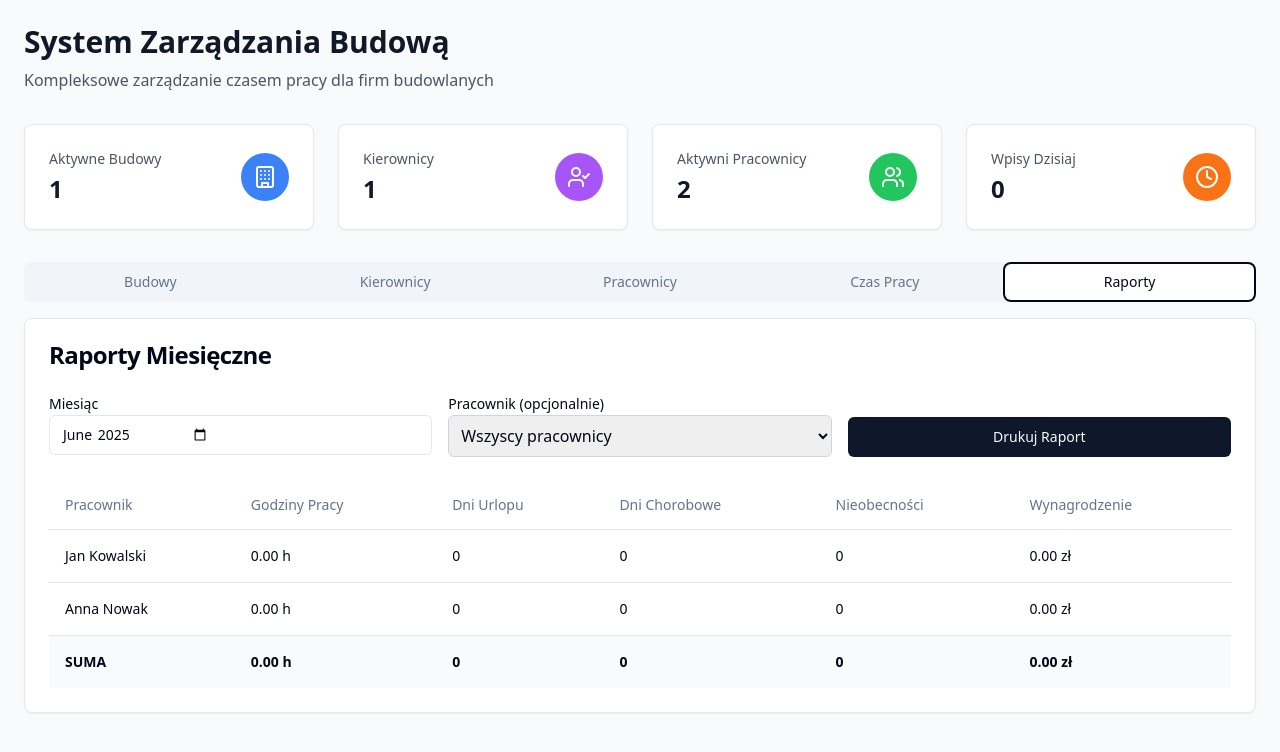
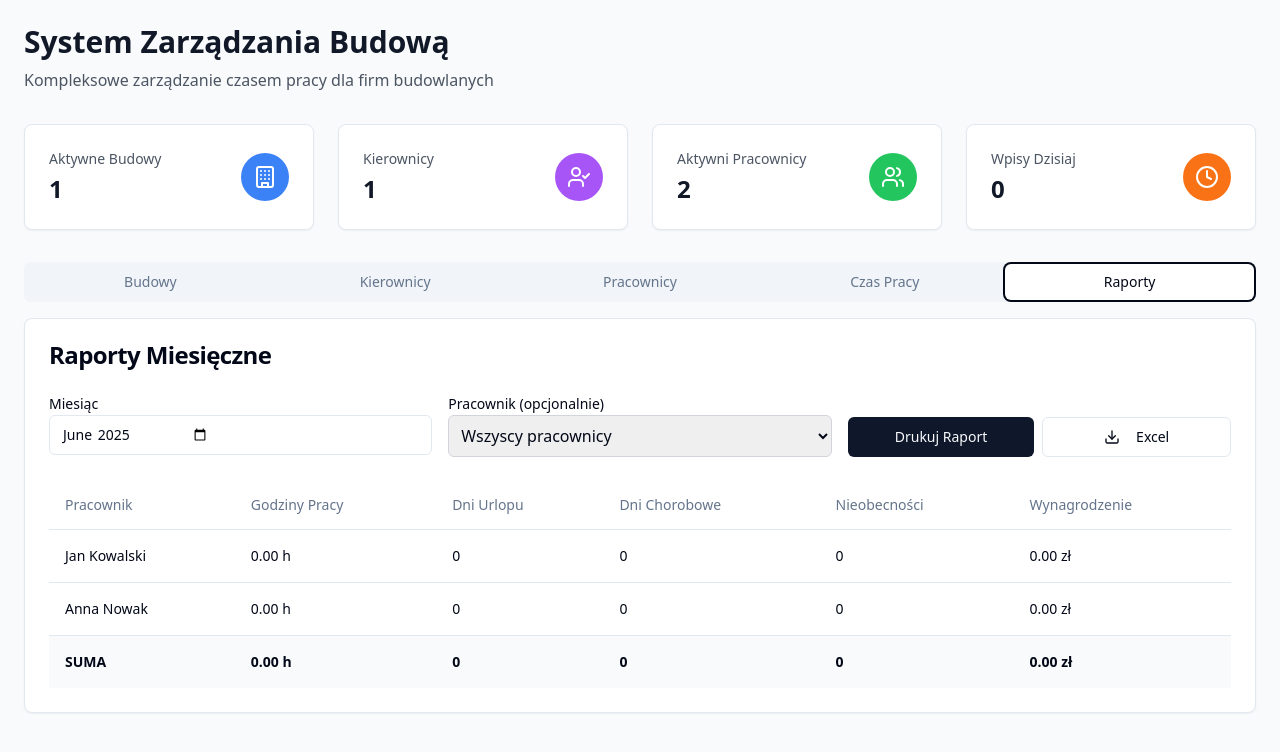
Before and after one commit to WXm992/czas-pracy, a React (Vite) app: page / in a window 1280 px wide. Both pictures are taken after a click on the tab "Raporty". Shown: the top 752 px of the page. Built offline with nearby package versions, Linux system fonts and the light colour scheme.

Commit message:
Add Excel report generation
Implement Excel report generation with employee, work hours, vacation, and sick leave information.

```diff
--- a/package.json
+++ b/package.json
@@ -59,6 +59,7 @@
     "tailwind-merge": "^2.5.2",
     "tailwindcss-animate": "^1.0.7",
     "vaul": "^0.9.3",
+    "xlsx": "^0.18.5",
     "zod": "^3.23.8"
   },
   "devDependencies": {
--- a/src/components/ReportsView.tsx
+++ b/src/components/ReportsView.tsx
@@ -1,10 +1,11 @@
-
 import React, { useState } from 'react';
 import { Card, CardContent, CardHeader, CardTitle } from '@/components/ui/card';
 import { Button } from '@/components/ui/button';
 import { Input } from '@/components/ui/input';
 import { Label } from '@/components/ui/label';
 import { Table, TableBody, TableCell, TableHead, TableHeader, TableRow } from '@/components/ui/table';
+import { Download } from 'lucide-react';
+import * as XLSX from 'xlsx';
 
 interface Employee {
   id: string;
@@ -73,6 +74,50 @@ const ReportsView: React.FC<ReportsViewProps> = ({ employees, timeEntries }) =>
     }).filter(report => !selectedEmployee || report.employee.id === selectedEmployee);
   };
 
+  const exportToExcel = () => {
+    const monthlyData = getMonthlyReport();
+
+    const excelData = monthlyData.map(report => ({
+      'Pracownik': `${report.employee.firstName} ${report.employee.lastName}`,
+      'Stanowisko': report.employee.position,
+      'Godziny Pracy': report.workHours,
+      'Dni Urlopu': report.vacationDays,
+      'Dni Chorobowe': report.sickDays,
+      'Nieobecności': report.absenceDays,
+      'Wynagrodzenie (zł)': report.salary
+    }));
+
+    // Dodaj wiersz z sumami
+    if (monthlyData.length > 1) {
+      const totalRow = {
+        'Pracownik': 'SUMA',
+        'Stanowisko': '',
+        'Godziny Pracy': monthlyData.reduce((sum, r) => sum + parseFloat(r.workHours), 0).toFixed(2),
+        'Dni Urlopu': monthlyData.reduce((sum, r) => sum + r.vacationDays, 0),
+        'Dni Chorobowe': monthlyData.reduce((sum, r) => sum + r.sickDays, 0),
+        'Nieobecności': monthlyData.reduce((sum, r) => sum + r.absenceDays, 0),
+        'Wynagrodzenie (zł)': totalSalary.toFixed(2)
+      };
+      excelData.push(totalRow);
+    }
+
+    const worksheet = XLSX.utils.json_to_sheet(excelData);
+    const workbook = XLSX.utils.book_new();
+
+    // Dodaj nagłówek z informacją o okresie
+    const [year, month] = selectedMonth.split('-');
+    const monthNames = [
+      'Styczeń', 'Luty', 'Marzec', 'Kwiecień', 'Maj', 'Czerwiec',
+      'Lipiec', 'Sierpień', 'Wrzesień', 'Październik', 'Listopad', 'Grudzień'
+    ];
+    const monthName = monthNames[parseInt(month) - 1];
+
+    XLSX.utils.book_append_sheet(workbook, worksheet, `Raport ${monthName} ${year}`);
+
+    const fileName = `Raport_${monthName}_${year}.xlsx`;
+    XLSX.writeFile(workbook, fileName);
+  };
+
   const monthlyData = getMonthlyReport();
   const totalSalary = monthlyData.reduce((sum, report) => sum + parseFloat(report.salary), 0);
 
@@ -109,12 +154,21 @@ const ReportsView: React.FC<ReportsViewProps> = ({ employees, timeEntries }) =>
                 ))}
               </select>
             </div>
-            <div className="flex items-end">
+            <div className="flex items-end gap-2">
               <Button
                 onClick={() => window.print()}
-                className="w-full"
+                className="flex-1"
               >
                 Drukuj Raport
+              </Button>
+              <Button
+                onClick={exportToExcel}
+                variant="outline"
+                className="flex-1"
+                disabled={monthlyData.length === 0}
+              >
+                <Download className="w-4 h-4 mr-2" />
+                Excel
               </Button>
             </div>
           </div>
```
Also changed, not shown: 1 other file (tests, documents, lock files or other folders).
